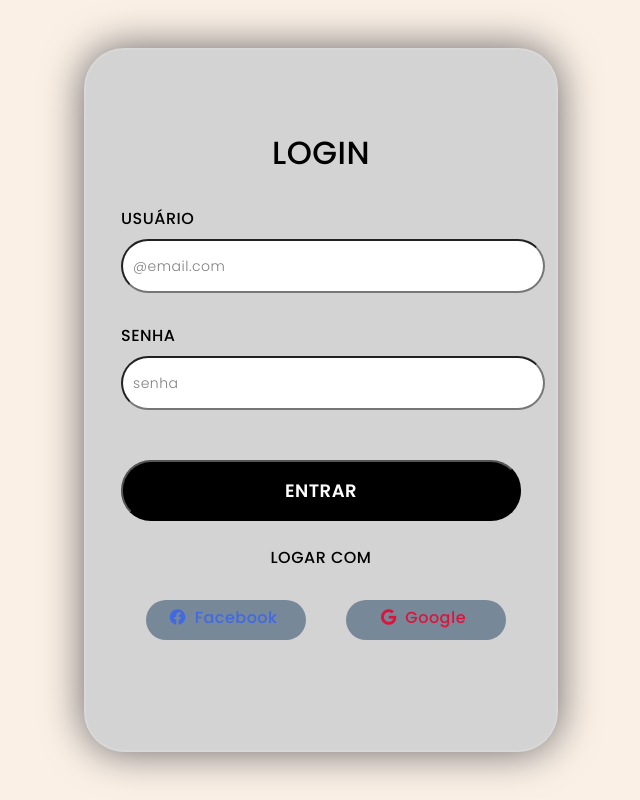
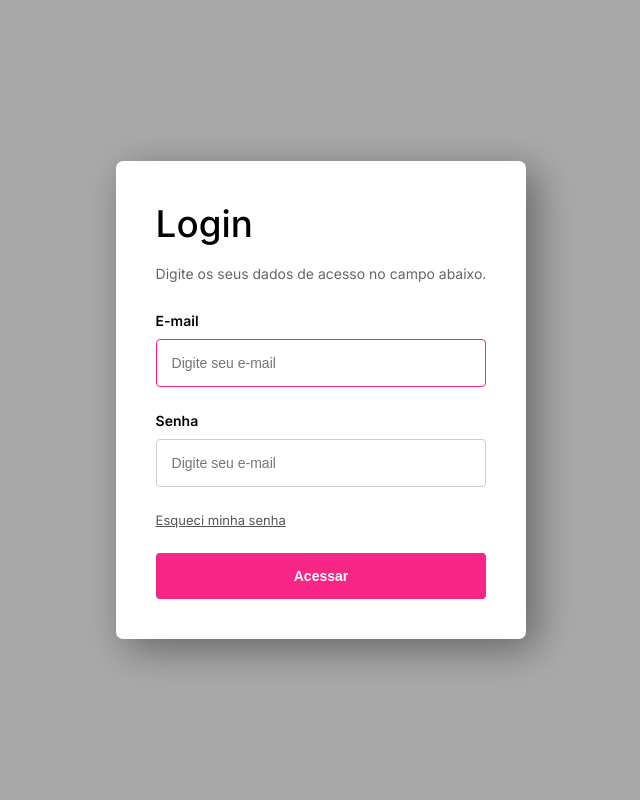
Before and after one commit to arckeman/pi23_MuralAcademico, a PHP site: page /login.php in a window 1280 px wide. Shown: the whole page, without its empty margins (319-959 px from the left). Run offline with PHP 8.4, Linux system fonts and the light colour scheme.

Commit message:
atualizar

```diff
--- a/login.php
+++ b/login.php
@@ -1,222 +1,128 @@
+
 <!DOCTYPE html>
-<html lang="en">
+<html lang="pt-BR">
 <head>
-  <!-- Design by foolishdeveloper.com -->
-    <title>Glassmorphism login Form Tutorial in html css</title>
+    <meta charset="UTF-8">
+    <meta http-equiv="X-UA-Compatible" content="IE=edge">
+    <meta name="viewport" content="width=device-width, initial-scale=1.0">
+    <title>Login</title>
+    <link rel="stylesheet" href="main.css">
 
-    <link rel="preconnect" href="https://fonts.gstatic.com">
-    <link rel="stylesheet" href="https://cdnjs.cloudflare.com/ajax/libs/font-awesome/5.15.4/css/all.min.css">
-    <link href="https://fonts.googleapis.com/css2?family=Poppins:wght@300;500;600&display=swap" rel="stylesheet">
-    <!--Stylesheet-->
-    <style media="screen" >
+</head>
+<style>
+    @import url('https://fonts.googleapis.com/css2?family=Inter:wght@100;200;300;400;500;600;700;800;900&display=swap');
 
-    <link rel="stylesheet" href="style.css"/>
-      *,
-*:before,
-*:after{
+body {
+    font-family: 'Inter', sans-serif;
+    margin: 0;
+    padding: 0;
+    color:black ;
+}
+
+.page {
+    display: flex;
+    flex-direction: column;
+    align-items: center;
+    align-content: center;
+    justify-content: center;
+    width: 100%;
+    height: 100vh;
+    background-color: RGB(169,169,169);
+}
+
+.formLogin {
+    display: flex;
+    flex-direction: column;
+    background-color: #fff;
+    border-radius: 7px;
+    padding: 40px;
+    box-shadow: 10px 10px 40px rgba(0, 0, 0, 0.4);
+    gap: 5px
+}
+
+.areaLogin img {
+    width: 420px;
+}
+
+.formLogin h1 {
     padding: 0;
     margin: 0;
-    box-sizing: border-box;
+    font-weight: 500;
+    font-size: 2.3em;
 }
-body{
-    background-color:#FAF0E6;
 
+.formLogin p {
+    display: inline-block;
+    font-size: 14px;
+    color: #666;
+    margin-bottom: 25px;
 }
-.background{
-    width: 430px;
-    height: 520px;
-    position: absolute;
-    transform: translate(-50%,-50%);
-    left: 50%;
-    top: 50%;
-}
-.shape:first-child{
-    background: linear-gradient(
-        #1845ad,
-        #23a2f6
-    );
-    left: -80px;
-    top: -80px;
-}
-.shape:last-child{
-    background: linear-gradient(
-        to right,
-        #ff512f,
-        #f09819
-    );
-    right: -30px;
-    bottom: -80px;
-}
-form{
-    height: 600px;
-    width: 400px;
-    background-color:#D3D3D3;
-    position: absolute;
-    transform: translate(-50%,-50%);
-    top: 50%;
-    left: 50%;
-    border-radius: 40px;
-    backdrop-filter: blur(10px);
-    border: 2px solid rgba(255,255,255,0.1);
-    box-shadow: 0 0 40px rgba(8,7,16,0.6);
-    padding: 50px 35px;
-}
-form *{
-    font-family: 'Poppins',sans-serif;
-    color:black;
-    letter-spacing: 0.5px;
-    outline:none;
-    border:;
-}
-form h3{
-    font-size: 32px;
-    font-weight: 500;
-    line-height: 42px;
-    text-align: center;
+
+.formLogin input {
+    padding: 15px;
+    font-size: 14px;
+    border: 1px solid #ccc;
+    margin-bottom: 20px;
+    margin-top: 5px;
+    border-radius: 4px;
+    transition: all linear 160ms;
+    outline: none;
 }
 
 
-
-
-label{
-    display: block;
-    margin-top: 30px;
-    font-size: 16px;
-    font-weight: 500;
-}
-input{
-    display: block;
-    height: 50px;
-    width: 100%;
-    background-color:gray);
-    border-radius: 30px;
-    padding: 0 10px;
-    margin-top: 8px;
-    font-size: 14px;
-    font-weight: 300;
-}
-::placeholder{
-    color:gray;
-}
-button{
-    margin-top: 50px;
-    width: 100%;
-    background-color:black;
-    color: white;
-    padding: 15px 0;
-    font-size: 18px;
-    font-weight: 600;
-    border-radius: 30px;
-    cursor: pointer;
-}
-.social{
-  margin-top: 30px;
-  display: flex;
-}
-.social div{
-  background: red;
-  width: 150px;
-  border-radius: 30px;
-  padding: 5px 10px 10px 5px;
-  background-color:#778899;
-  color: #eaf0fb;
-  text-align: center;
-}
-.social div:hover{
-  background-color: rgba(255,255,255,0.47);
-}
-.social .fb{
-  margin-left: 25px;
-  margin-right:15px;
-  color:#4169E1;
-}
-.social .go{
-  margin-left: 25px;
-  margin-right:15px;
-  color:#DC143C;
+.formLogin input:focus {
+    border: 1px solid #f72585;
 }
 
-.social i{
-  margin-right: 4px;
-  color:#4169E1;
-}
-.social a{
-  margin-right: 4px;
-  color:#DC143C;
-}
-.logar{
-    margin-top:24px;
-    text-align: center;
+.formLogin label {
+    font-size: 14px;
+    font-weight: 600;
 }
 
+.formLogin a {
+    display: inline-block;
+    margin-bottom: 20px;
+    font-size: 13px;
+    color: #555;
+    transition: all linear 160ms;
+}
 
+.formLogin a:hover {
+    color: #f72585;
+}
 
+.btn {
+    background-color: #f72585;
+    color: #fff;
+    font-size: 14px;
+    font-weight: 600;
+    border: none !important;
+    transition: all linear 160ms;
+    cursor: pointer;
+    margin: 0 !important;
 
-    </style>
-</head>
+}
 
+.btn:hover {
+    transform: scale(1.05);
+    background-color: #ff0676;
+
+}
+</style>
 <body>
-<div class="background">
-<header>
 
+    <div class="page">
+        <form method="POST" class="formLogin">
+            <h1>Login</h1>
+            <p>Digite os seus dados de acesso no campo abaixo.</p>
+            <label for="email">E-mail</label>
+            <input type="email" placeholder="Digite seu e-mail" autofocus="true" />
+            <label for="password">Senha</label>
+            <input type="password" placeholder="Digite seu e-mail" />
+            <a href="/">Esqueci minha senha</a>
+            <input type="submit" value="Acessar" class="btn" />
+        </form>
+    </div>
 
-   <nav>
-       <ul>
-           <h1>Menu</h1>
-
-
-           <li>
-
-               <a href=""><i class="bi bi-person-circle"><svg xmlns="http://www.w3.org/2000/svg" width="20" height="20" fill="currentColor" class="bi bi-person-circle" viewBox="0 0 16 16">
-                   <path d="M11 6a3 3 0 1 1-6 0 3 3 0 0 1 6 0z"/>
-                   <path fill-rule="evenodd" d="M0 8a8 8 0 1 1 16 0A8 8 0 0 1 0 8zm8-7a7 7 0 0 0-5.468 11.37C3.242 11.226 4.805 10 8 10s4.757 1.225 5.468 2.37A7 7 0 0 0 8 1z"/>
-                   </svg></i>  Login</a>
-           </li>
-           <li>
-               <a href=""><i class="bi bi-bookmarks"><svg xmlns="http://www.w3.org/2000/svg" width="20" height="20" fill="currentColor" class="bi bi-bookmarks" viewBox="0 0 16 16">
-                   <path d="M2 4a2 2 0 0 1 2-2h6a2 2 0 0 1 2 2v11.5a.5.5 0 0 1-.777.416L7 13.101l-4.223 2.815A.5.5 0 0 1 2 15.5V4zm2-1a1 1 0 0 0-1 1v10.566l3.723-2.482a.5.5 0 0 1 .554 0L11 14.566V4a1 1 0 0 0-1-1H4z"/>
-                   <path d="M4.268 1H12a1 1 0 0 1 1 1v11.768l.223.148A.5.5 0 0 0 14 13.5V2a2 2 0 0 0-2-2H6a2 2 0 0 0-1.732 1z"/>
-                   </svg></i>  Salvos</a>
-           </li>
-           <li>
-               <a href=""><i class="bi bi-gear-fill"><svg xmlns="http://www.w3.org/2000/svg" width="20" height="20" fill="currentColor" class="bi bi-gear-fill" viewBox="0 0 16 16">
-                   <path d="M9.405 1.05c-.413-1.4-2.397-1.4-2.81 0l-.1.34a1.464 1.464 0 0 1-2.105.872l-.31-.17c-1.283-.698-2.686.705-1.987 1.987l.169.311c.446.82.023 1.841-.872 2.105l-.34.1c-1.4.413-1.4 2.397 0 2.81l.34.1a1.464 1.464 0 0 1 .872 2.105l-.17.31c-.698 1.283.705 2.686 1.987 1.987l.311-.169a1.464 1.464 0 0 1 2.105.872l.1.34c.413 1.4 2.397 1.4 2.81 0l.1-.34a1.464 1.464 0 0 1 2.105-.872l.31.17c1.283.698 2.686-.705 1.987-1.987l-.169-.311a1.464 1.464 0 0 1 .872-2.105l.34-.1c1.4-.413 1.4-2.397 0-2.81l-.34-.1a1.464 1.464 0 0 1-.872-2.105l.17-.31c.698-1.283-.705-2.686-1.987-1.987l-.311.169a1.464 1.464 0 0 1-2.105-.872l-.1-.34zM8 10.93a2.929 2.929 0 1 1 0-5.86 2.929 2.929 0 0 1 0 5.858z"/>
-                 </svg></i>   Configurações</a>
-           </li>
-   </nav>
-   </div>
-
-
-   </nav>
-   </header>
-
-        <div class="shape"></div>
-        <div class="shape"></div>
-    </div>
-    <form>
-        <h3>LOGIN</h3>
-
-
-
-
-        <label for="username">USUÁRIO</label>
-        <input type="text" placeholder="@email.com" id="username">
-
-
-
-
-        <label for="password">SENHA</label>
-        <input type="password" placeholder="senha" id="password">
-
-
-
-
-        <button>ENTRAR</button>
-        <div class="logar"> <p>LOGAR COM</p></div>
-        <div class="social">
-          <div class="fb"><i class="fab fa-facebook"></i>  Facebook</div>
-          <div class="go"><a class="fab fa-google"></a>  Google</div>
-        </div>
-    </form>
 </body>
 </html>
```
